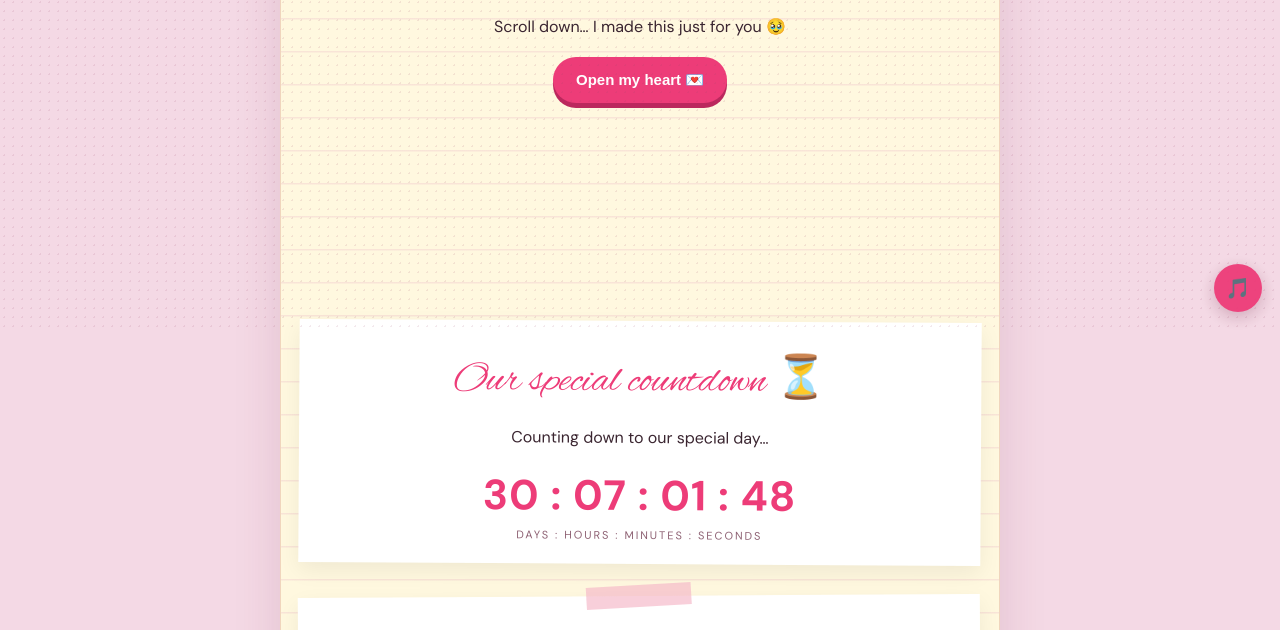
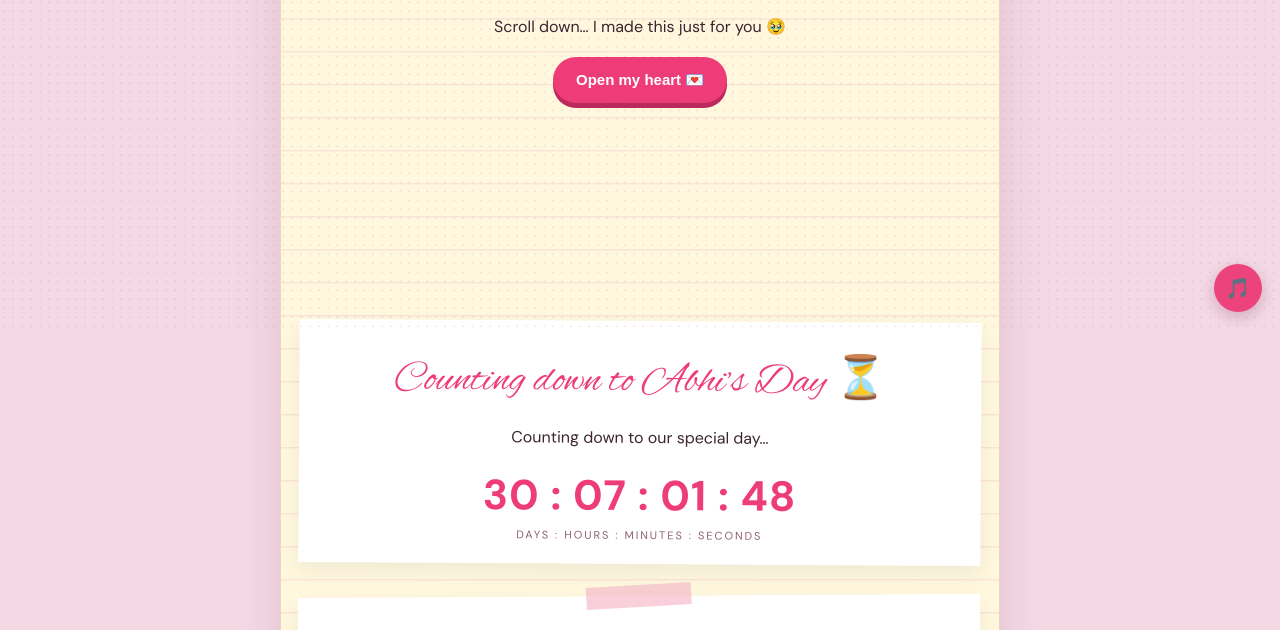
Before and after one commit to vinit6515/ar_251125, a plain HTML site: page index.html in a window 1280 px wide. Shown: the part 470-1100 px from the top of the page. Drawn offline with Linux system fonts and the light colour scheme.

Commit message:
text change

```diff
--- a/index.html
+++ b/index.html
@@ -451,7 +451,7 @@ Open my heart 💌
 <section class="section center">
 
 <h2>
-Our special countdown ⏳
+Counting down to Abhi’s Day ⏳
 </h2>
 
 <p>
```
